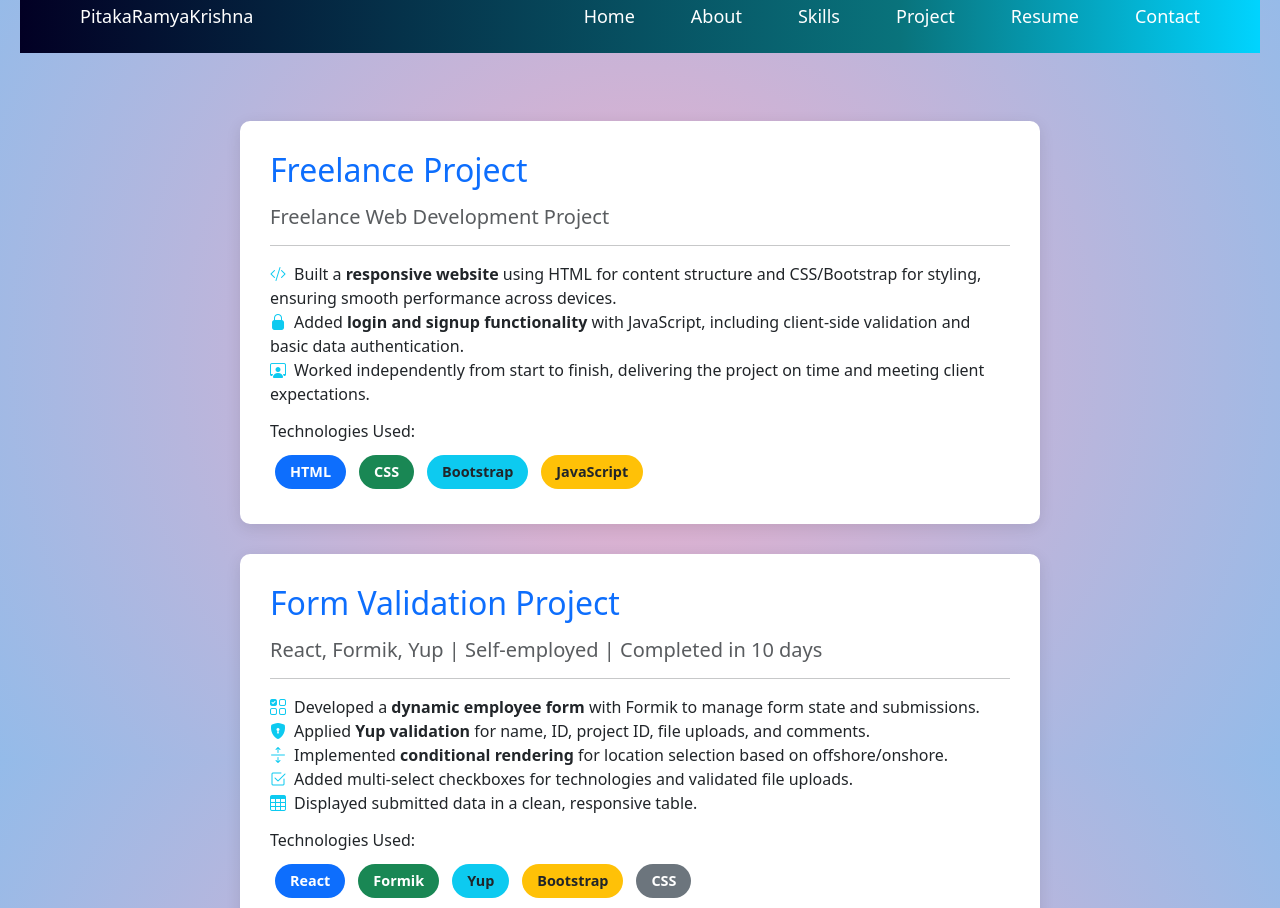
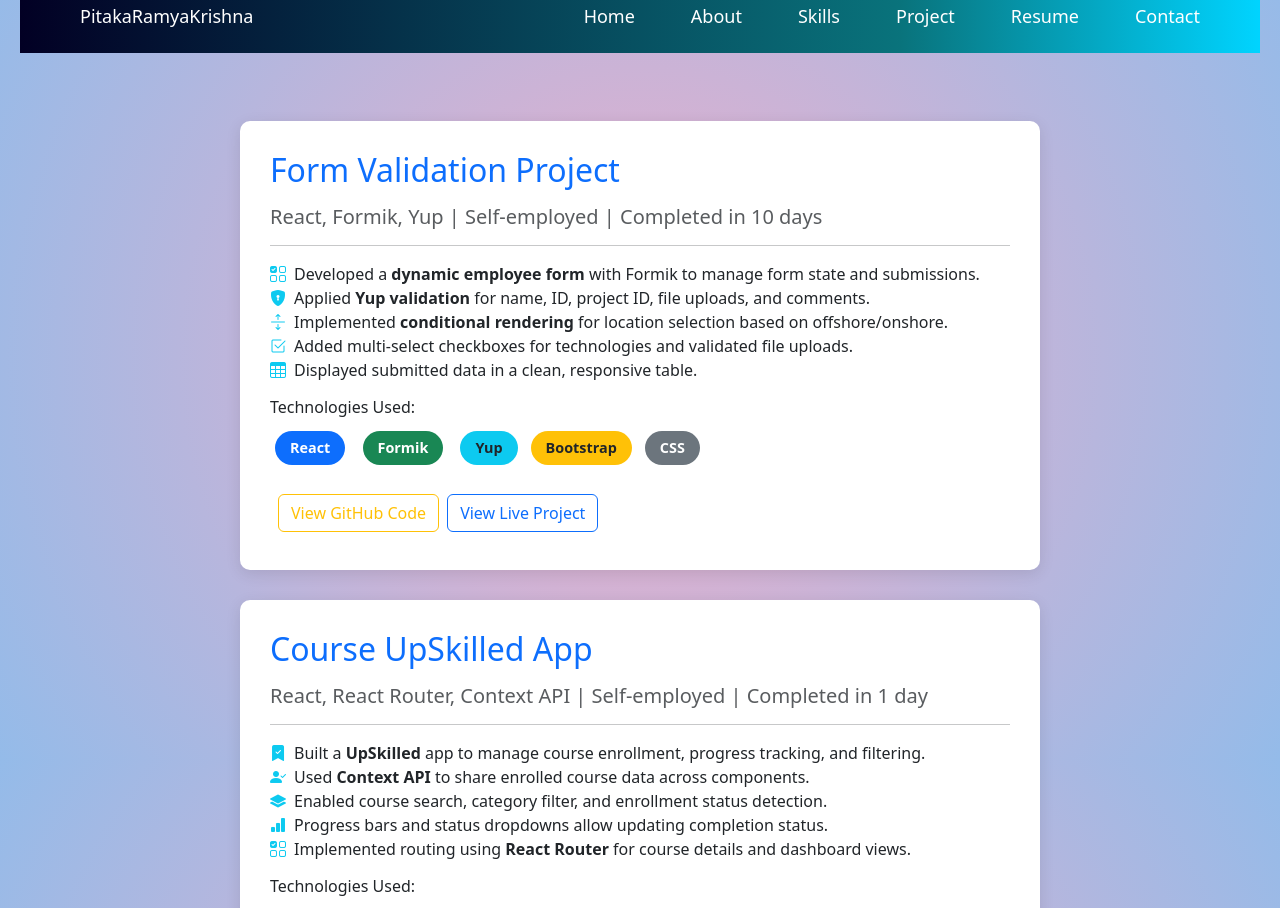
Before and after one commit to Ramyakrishnapitaka/Portfolio, a React (Vite) app: page /projectpage in a window 1280 px wide. Shown: the part 40-948 px from the top of the page. Built offline with nearby package versions, Linux system fonts and the light colour scheme.

Commit message:
Update Project.jsx

```diff
--- a/src/features/Project.jsx
+++ b/src/features/Project.jsx
@@ -1,3 +1,142 @@
+// import React from "react";
+// import "../App.css";
+
+// function Project() {
+//   return (
+//     <div className="project-container mt-5">
+
+//       <div className="project-card">
+
+
+//         <div className="tech-stack mt-3">
+//           <h6>Technologies Used:</h6>
+//           <span className="badge bg-primary me-2">HTML</span>
+//           <span className="badge bg-success me-2">CSS</span>
+//           <span className="badge bg-info text-dark me-2">Bootstrap</span>
+//           <span className="badge bg-warning text-dark">JavaScript</span>
+//         </div>
+//       </div>
+//       <div className="project-card">
+//         <h2 className="text-primary mb-3">Form Validation Project</h2>
+//         <h5 className="text-muted">React, Formik, Yup | Self-employed | Completed in 10 days</h5>
+//         <hr />
+
+//         <ul className="list-unstyled project-details">
+//           <li>
+//             <i className="bi bi-ui-checks-grid text-info me-2"></i>
+//             Developed a <strong>dynamic employee form</strong> with Formik to manage form state and submissions.
+//           </li>
+//           <li>
+//             <i className="bi bi-shield-lock-fill text-info me-2"></i>
+//             Applied <strong>Yup validation</strong> for name, ID, project ID, file uploads, and comments.
+//           </li>
+//           <li>
+//             <i className="bi bi-arrows-expand text-info me-2"></i>
+//             Implemented <strong>conditional rendering</strong> for location selection based on offshore/onshore.
+//           </li>
+//           <li>
+//             <i className="bi bi-check2-square text-info me-2"></i>
+//             Added multi-select checkboxes for technologies and validated file uploads.
+//           </li>
+//           <li>
+//             <i className="bi bi-table text-info me-2"></i>
+//             Displayed submitted data in a clean, responsive table.
+//           </li>
+//         </ul>
+
+//         <div className="tech-stack mt-3">
+//           <h6>Technologies Used:</h6>
+//           <span className="badge bg-primary me-2">React</span>
+//           <span className="badge bg-success me-2">Formik</span>
+//           <span className="badge bg-info text-dark me-2">Yup</span>
+//           <span className="badge bg-warning text-dark me-2">Bootstrap</span>
+//           <span className="badge bg-secondary text-white">CSS</span>
+//         </div>
+
+//         <div className="mt-3">
+//           <a
+//             href="https://github.com/Ramyakrishnapitaka/ReactFormwithFormikLibrary"
+//             target="_blank"
+//             rel="noopener noreferrer"
+//             className="btn btn-outline-warning m-2"
+//           >
+//             View GitHub Code
+//           </a>
+//           <a
+//             href="https://relaxed-malasada-47e47c.netlify.app/"
+//             target="_blank"
+//             rel="noopener noreferrer"
+//             className="btn btn-outline-primary"
+//           >
+//             View Live Project
+//           </a>
+//         </div>
+//       </div>
+//    <div className="project-card">
+//   <h2 className="text-primary mb-3">Testimonial Reviews App</h2>
+//   <h5 className="text-muted">React, Formik, Yup | Node.js, Express, MongoDB | Self-employed | Completed in 7 days</h5>
+//   <hr />
+
+//   <ul className="list-unstyled project-details">
+//     <li>
+//       <i className="bi bi-person-lines-fill text-info me-2"></i>
+//       Built a <strong>testimonial management system</strong> where users can sign up, log in, and post reviews.
+//     </li>
+//     <li>
+//       <i className="bi bi-lock-fill text-info me-2"></i>
+//       Implemented <strong>authentication & conditional access</strong> using Node.js, Express, and MongoDB.
+//     </li>
+//     <li>
+//       <i className="bi bi-ui-checks-grid text-info me-2"></i>
+//       Used <strong>Formik and Yup</strong> on the frontend for form state management and validation.
+//     </li>
+//     <li>
+//       <i className="bi bi-database-fill text-info me-2"></i>
+//       Reviews are stored in MongoDB and retrieved via Express API endpoints.
+//     </li>
+//     <li>
+//       <i className="bi bi-phone text-info me-2"></i>
+//       Designed a <strong>responsive UI</strong> using Bootstrap for seamless mobile and desktop experience.
+//     </li>
+//   </ul>
+
+//   <div className="tech-stack mt-3">
+//     <h6>Technologies Used:</h6>
+//     <span className="badge bg-primary me-2">React</span>
+//     <span className="badge bg-success me-2">Formik</span>
+//     <span className="badge bg-info text-dark me-2">Yup</span>
+//     <span className="badge bg-warning text-dark me-2">Node.js</span>
+//     <span className="badge bg-secondary text-white me-2">Express</span>
+//     <span className="badge bg-dark text-white">MongoDB</span>
+//     <span className="badge bg-info text-dark me-2">Bootstrap</span>
+//   </div>
+
+//         <div className="mt-3">
+//            <a
+//             href="https://github.com/Ramyakrishnapitaka/Testimonial-Reviews"
+//             target="_blank"
+//             rel="noopener noreferrer"
+//             className="btn btn-outline-warning m-2"
+//           >
+//             View GitHub Code
+//           </a>
+//           <a
+//             href="https://testimonial-reviews-frontend.onrender.com"
+//             target="_blank"
+//             rel="noopener noreferrer"
+//             className="btn btn-outline-primary"
+//           >
+//             View Live Project
+//           </a>
+
+//         </div>
+//       </div>
+
+//     </div>
+//   );
+// }
+
+// export default Project;
 import React from "react";
 import "../App.css";
 
@@ -5,39 +144,9 @@ function Project() {
   return (
     <div className="project-container mt-5">
 
-      <div className="project-card">
-        <h2 className="text-primary mb-3">Freelance Project</h2>
-        <h5 className="text-muted">Freelance Web Development Project</h5>
-        <hr />
+      {/* COURSE TRACKER PROJECT */}
 
-        <ul className="list-unstyled project-details">
-          <li>
-            <i className="bi bi-code-slash text-info me-2"></i>
-            Built a <strong>responsive website</strong> using HTML for content
-            structure and CSS/Bootstrap for styling, ensuring smooth performance
-            across devices.
-          </li>
-          <li>
-            <i className="bi bi-lock-fill text-info me-2"></i>
-            Added <strong>login and signup functionality</strong> with
-            JavaScript, including client-side validation and basic data
-            authentication.
-          </li>
-          <li>
-            <i className="bi bi-person-workspace text-info me-2"></i>
-            Worked independently from start to finish, delivering the project on
-            time and meeting client expectations.
-          </li>
-        </ul>
 
-        <div className="tech-stack mt-3">
-          <h6>Technologies Used:</h6>
-          <span className="badge bg-primary me-2">HTML</span>
-          <span className="badge bg-success me-2">CSS</span>
-          <span className="badge bg-info text-dark me-2">Bootstrap</span>
-          <span className="badge bg-warning text-dark">JavaScript</span>
-        </div>
-      </div>
        <div className="project-card">
          <h2 className="text-primary mb-3">Form Validation Project</h2>
          <h5 className="text-muted">React, Formik, Yup | Self-employed | Completed in 10 days</h5>
@@ -68,14 +177,9 @@ function Project() {
 
          <div className="tech-stack mt-3">
            <h6>Technologies Used:</h6>
-          <span className="badge bg-primary me-2">React</span>
-          <span className="badge bg-success me-2">Formik</span>
-          <span className="badge bg-info text-dark me-2">Yup</span>
+           <span className="badge bg-primary me-2">React</span>           <span className="badge bg-success me-2">Formik</span>           <span className="badge bg-info text-dark me-2">Yup</span>
            <span className="badge bg-warning text-dark me-2">Bootstrap</span>
-          <span className="badge bg-secondary text-white">CSS</span>
-        </div>
-
-        <div className="mt-3">
+           <span className="badge bg-secondary text-white">CSS</span>         </div>       <div className="mt-3">
          <a
             href="https://github.com/Ramyakrishnapitaka/ReactFormwithFormikLibrary"
             target="_blank"
@@ -94,48 +198,49 @@ function Project() {
           </a>
         </div>
       </div>
+
        <div className="project-card">
-  <h2 className="text-primary mb-3">Testimonial Reviews App</h2>
-  <h5 className="text-muted">React, Formik, Yup | Node.js, Express, MongoDB | Self-employed | Completed in 7 days</h5>
+        <h2 className="text-primary mb-3">Course UpSkilled App</h2>
+        <h5 className="text-muted">
+          React, React Router, Context API | Self-employed | Completed in 1 day
+        </h5>
         <hr />
 
         <ul className="list-unstyled project-details">
           <li>
-      <i className="bi bi-person-lines-fill text-info me-2"></i>
-      Built a <strong>testimonial management system</strong> where users can sign up, log in, and post reviews.
+            <i className="bi bi-bookmark-check-fill text-info me-2"></i>
+            Built a <strong>UpSkilled</strong> app to manage course enrollment, progress tracking, and filtering.
           </li>
           <li>
-      <i className="bi bi-lock-fill text-info me-2"></i>
-      Implemented <strong>authentication & conditional access</strong> using Node.js, Express, and MongoDB.
+            <i className="bi bi-person-check-fill text-info me-2"></i>
+            Used <strong>Context API</strong> to share enrolled course data across components.
+          </li>
+          <li>
+            <i className="bi bi-layers-fill text-info me-2"></i>
+            Enabled course search, category filter, and enrollment status detection.
+          </li>
+          <li>
+            <i className="bi bi-bar-chart-fill text-info me-2"></i>
+            Progress bars and status dropdowns allow updating completion status.
           </li>
           <li>
             <i className="bi bi-ui-checks-grid text-info me-2"></i>
-      Used <strong>Formik and Yup</strong> on the frontend for form state management and validation.
-    </li>
-    <li>
-      <i className="bi bi-database-fill text-info me-2"></i>
-      Reviews are stored in MongoDB and retrieved via Express API endpoints.
-    </li>
-    <li>
-      <i className="bi bi-phone text-info me-2"></i>
-      Designed a <strong>responsive UI</strong> using Bootstrap for seamless mobile and desktop experience.
+            Implemented routing using <strong>React Router</strong> for course details and dashboard views.
           </li>
         </ul>
 
         <div className="tech-stack mt-3">
           <h6>Technologies Used:</h6>
           <span className="badge bg-primary me-2">React</span>
-    <span className="badge bg-success me-2">Formik</span>
-    <span className="badge bg-info text-dark me-2">Yup</span>
-    <span className="badge bg-warning text-dark me-2">Node.js</span>
-    <span className="badge bg-secondary text-white me-2">Express</span>
-    <span className="badge bg-dark text-white">MongoDB</span>
-    <span className="badge bg-info text-dark me-2">Bootstrap</span>
+          <span className="badge bg-success me-2">React Router</span>
+          <span className="badge bg-info text-dark me-2">Context API</span>
+          <span className="badge bg-warning text-dark me-2">Bootstrap</span>
+          <span className="badge bg-secondary text-white">CSS</span>
         </div>
 
         <div className="mt-3">
           <a
-            href="https://github.com/Ramyakrishnapitaka/Testimonial-Reviews"
+            href="https://github.com/Ramyakrishnapitaka/React-Course-Project/blob/main" // replace with your actual repo
             target="_blank"
             rel="noopener noreferrer"
             className="btn btn-outline-warning m-2"
@@ -143,16 +248,16 @@ function Project() {
             View GitHub Code
           </a>
           <a
-            href="https://testimonial-reviews-frontend.onrender.com"
+            href="https://react-upskilledcourse-project.onrender.com" // replace with your live link
             target="_blank"
             rel="noopener noreferrer"
             className="btn btn-outline-primary"
           >
             View Live Project
           </a>
-
         </div>
       </div>
+
 
     </div>
   );
```
Lines whose indentation alone changed are shown as unchanged.
